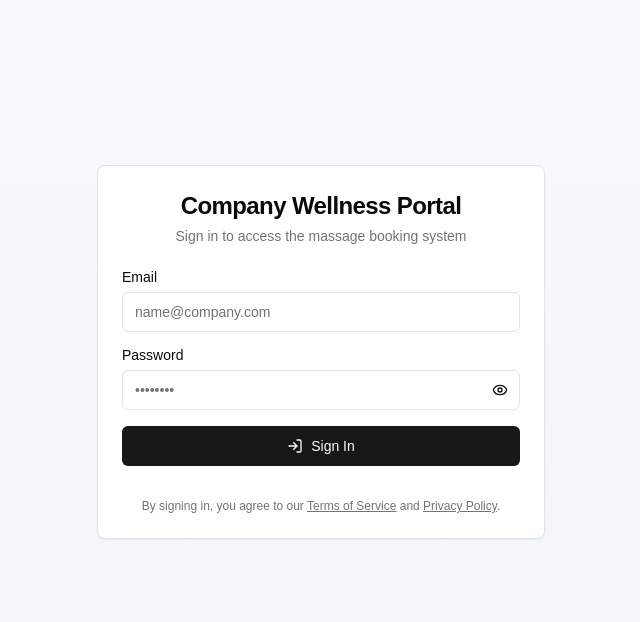
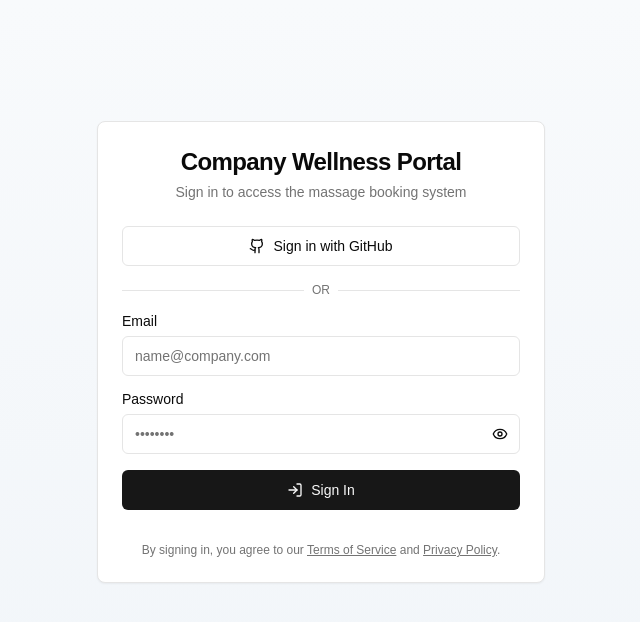
Before and after one commit to Gyurmatag/massage-booking, a Next.js app: page / in a window 1280 px wide. Shown: the top 622 px of the page, without its empty margins (319-959 px from the left). Built offline with nearby package versions, Linux system fonts and the light colour scheme; no server answers.

Commit message:
Update authentication page with GitHub login

```diff
--- a/components/authentication-page.tsx
+++ b/components/authentication-page.tsx
@@ -1,19 +1,21 @@
 "use client"
 
 import type React from "react"
-
 import { useState } from "react"
 import { useRouter } from "next/navigation"
-import { Eye, EyeOff, LogIn } from "lucide-react"
+import { Eye, EyeOff, LogIn, Github } from "lucide-react"
 import { Button } from "@/components/ui/button"
 import { Card, CardContent, CardDescription, CardFooter, CardHeader, CardTitle } from "@/components/ui/card"
 import { Input } from "@/components/ui/input"
 import { Label } from "@/components/ui/label"
+import { signIn } from "next-auth/react"
+import { Separator } from "@/components/ui/separator"
 
 export function AuthenticationPage() {
   const router = useRouter()
   const [showPassword, setShowPassword] = useState(false)
   const [isLoading, setIsLoading] = useState(false)
+  const [isGithubLoading, setIsGithubLoading] = useState(false)
 
   const handleLogin = (e: React.FormEvent) => {
     e.preventDefault()
@@ -28,6 +30,18 @@ export function AuthenticationPage() {
     }, 1000)
   }
 
+  const handleGithubLogin = async () => {
+    setIsGithubLoading(true)
+
+    try {
+      await signIn("github", { callbackUrl: "/dashboard" })
+    } catch (error) {
+      console.error("GitHub login error:", error)
+    } finally {
+      setIsGithubLoading(false)
+    }
+  }
+
   return (
     <div className="flex justify-center items-center min-h-[80vh]">
       <Card className="w-full max-w-md">
@@ -36,6 +50,33 @@ export function AuthenticationPage() {
           <CardDescription className="text-center">Sign in to access the massage booking system</CardDescription>
         </CardHeader>
         <CardContent>
+          <div className="space-y-4">
+            <Button
+              variant="outline"
+              type="button"
+              className="w-full flex items-center gap-2"
+              onClick={handleGithubLogin}
+              disabled={isGithubLoading}
+            >
+              {isGithubLoading ? (
+                <div className="flex items-center gap-2">
+                  <div className="h-4 w-4 animate-spin rounded-full border-2 border-current border-t-transparent" />
+                  <span>Connecting to GitHub...</span>
+                </div>
+              ) : (
+                <>
+                  <Github className="h-4 w-4" />
+                  <span>Sign in with GitHub</span>
+                </>
+              )}
+            </Button>
+
+            <div className="relative flex items-center">
+              <Separator className="flex-1" />
+              <span className="mx-2 text-xs text-muted-foreground">OR</span>
+              <Separator className="flex-1" />
+            </div>
+
             <form onSubmit={handleLogin}>
               <div className="grid gap-4">
                 <div className="grid gap-2">
@@ -73,6 +114,7 @@ export function AuthenticationPage() {
                 </Button>
               </div>
             </form>
+          </div>
         </CardContent>
         <CardFooter className="flex flex-col">
           <p className="mt-2 text-xs text-center text-muted-foreground">
```
Lines whose indentation alone changed are shown as unchanged.
